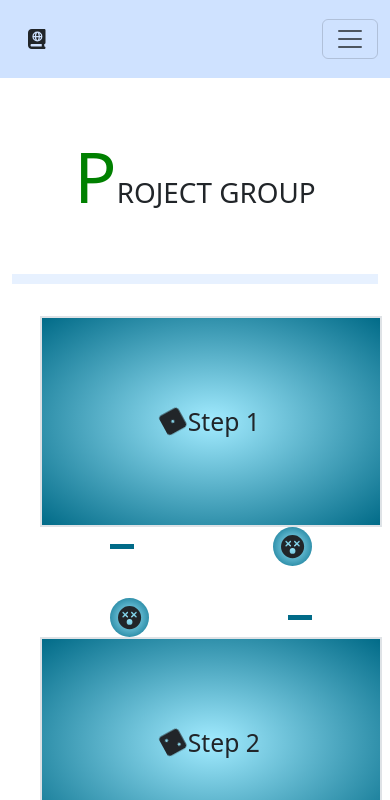
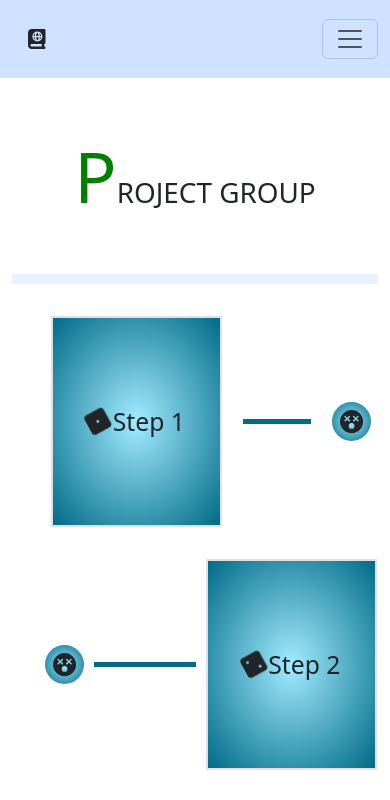
Before and after one commit to vikeshvrmcse/book_recommendar_webapp, a React (Create React App) app: page /about-us in a window 390 px wide. Shown: the top 800 px of the page. Built offline with nearby package versions, Linux system fonts and the light colour scheme.

Commit message:
All division responsive again

```diff
--- a/src/pages/AboutUs.jsx
+++ b/src/pages/AboutUs.jsx
@@ -43,8 +43,8 @@ export default function AboutUs(props) {
                     className="col-12 col-sm-10 col-md-4 border border-2 backGradient fs-2 d-flex flex-row justify-content-center align-items-center mx-auto"
                     style={{
                       height: "25vh",
-                      minWidth: "200px",
-                      maxWidth: "350px",
+                      minWidth: "30%",
+                      maxWidth: "50%",
                     }}
                   >
                     <FontAwesomeIcon
@@ -57,7 +57,7 @@ export default function AboutUs(props) {
                   <div
                     className="aboutUsCircleAndDiv d-flex align-items-center d-sm-none"
                     style={{
-                      width: "3px",
+                      width: "20%",
                       height: "5px",
                       backgroundColor: "#016b88",
                       position: "relative",
@@ -108,7 +108,7 @@ export default function AboutUs(props) {
                   <div
                     className="aboutUsCircleAndDiv d-flex align-items-center d-sm-none"
                     style={{
-                      width: "3px",
+                      width: "30%",
                       height: "5px",
                       backgroundColor: "#016b88",
                       position: "relative",
@@ -131,8 +131,8 @@ export default function AboutUs(props) {
                     className="col-12 col-sm-10 col-md-4 border border-2 backGradient fs-2 d-flex flex-row justify-content-center align-items-center mx-auto"
                     style={{
                       height: "25vh",
-                      minWidth: "200px",
-                      maxWidth: "350px",
+                      minWidth: "30%",
+                      maxWidth: "50%",
                     }}
                   >
                     <FontAwesomeIcon
```
